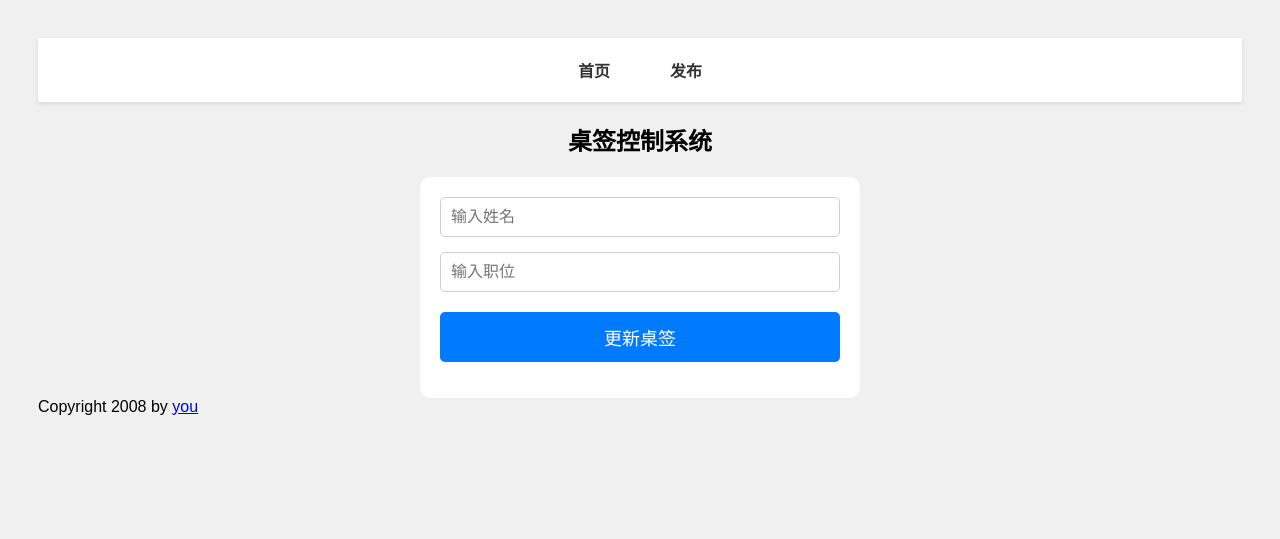
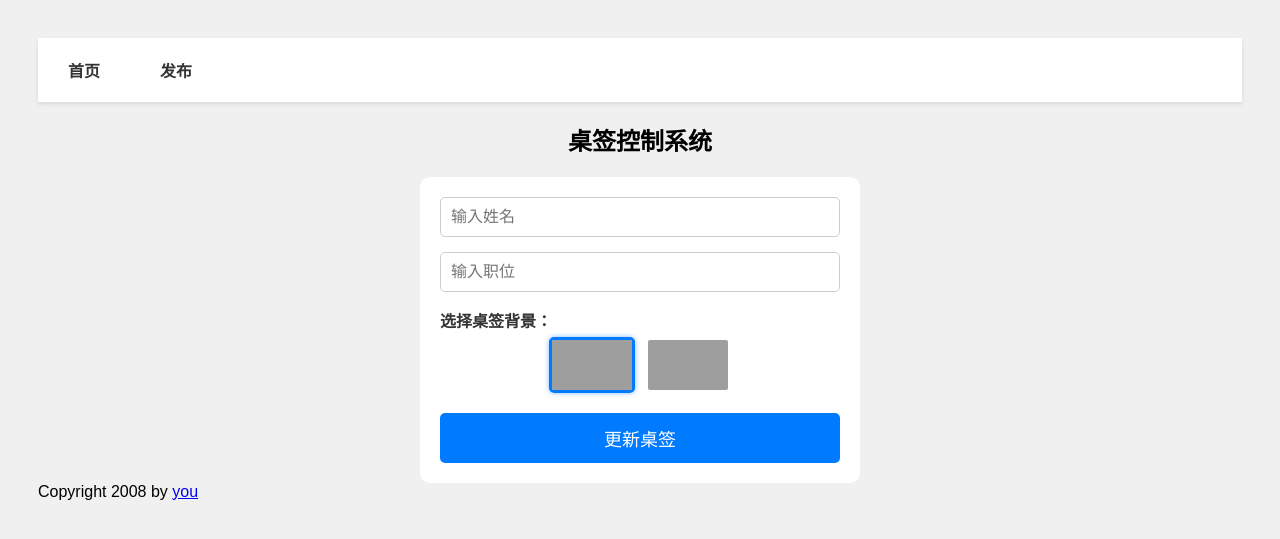
Before and after one commit to lumos-1213/tablecard_web, a Flask app: page /publish in a window 1280 px wide. Shown: the top 539 px of the page. Run offline with Flask 3, Linux system fonts and the light colour scheme; grey boxes are pictures that could not be loaded.

Commit message:
增添了选择图片功能

```diff
--- a/app.py
+++ b/app.py
@@ -13,12 +13,21 @@ def index():
 def publish_page():
     return render_template("base/publish_page.html")
 
+
 @app.route('/send', methods=['POST'])
 def send():
     data = request.json
     name = data.get('name', '')
     title = data.get('title', '')
-    payload = json.dumps({'name': name, 'title': title})
+    background = data.get('background', 'bkg1.png')  # 新增：接收背景参数
+
+    # 把 background 打包进去
+    payload = json.dumps({
+        'name': name,
+        'title': title,
+        'background': background
+    })
+
     try:
         publish.single(
             "topic/desk/001",
@@ -26,7 +35,7 @@ def send():
             hostname="127.0.0.1",
             auth={'username': 'pi', 'password': 'raspberry'}
         )
-        return jsonify({'msg': f'已发送："{name}"'})
+        return jsonify({'msg': f'已发送："{name}" (背景: {background})'})
     except Exception as e:
         return jsonify({'msg': f'发送失败： {e}'})
 
--- a/static/card.css
+++ b/static/card.css
@@ -49,14 +49,14 @@ nav ul {
     list-style: none;        /* 去掉小黑点 */
     margin: 0;
     padding: 0;
-    justify-content: center; /* 让导航项在中间居中，如果你想靠左，可以改成 flex-start */
-    gap: 40px;               /* 每个导航项之间的间距（替代原本的 margin） */
+    justify-content: flex-start; /* 让导航项在中间居中，如果你想靠左，可以改成 flex-start */
+    gap: 0;               /* 每个导航项之间的间距（替代原本的 margin） */
 }
 
 /* 美化超链接 */
 nav ul li a {
     display: block;          /* 让整个区域都能被点击，而不是只有文字能点 */
-    padding: 20px 10px;      /* 上下20px，左右10px，撑开点击区域 */
+    padding: 20px 30px;      /* 上下20px，左右10px，撑开点击区域 */
     text-decoration: none;   /* 去掉下划线 */
     color: #333;             /* 深灰色字体 */
     font-weight: bold;       /* 字体加粗 */
@@ -68,3 +68,32 @@ nav ul li a:hover {
     color: #007bff;          /* 悬停变成你之前那个亮蓝色 */
     background-color: #f8f9fa; /* 悬停时加一个极浅的灰色背景 */
 }
+
+/* 图片选择区 */
+.bg-grid {
+    display: flex;
+    gap: 10px;
+    justify-content: center;
+    margin-bottom: 15px;
+}
+
+.bg-option {
+    width: 80px;
+    height: 50px;
+    object-fit: cover;
+    border-radius: 5px;
+    cursor: pointer;
+    border: 3px solid transparent; /* 默认无边框 */
+    transition: all 0.2s;
+}
+
+/* 鼠标悬停时稍微放大 */
+.bg-option:hover {
+    transform: scale(1.05);
+}
+
+/* 被选中的样式（由 JS 动态添加） */
+.bg-option.selected {
+    border-color: #007bff; /* 选中时显示蓝色边框 */
+    box-shadow: 0 0 5px rgba(0, 123, 255, 0.5);
+}
--- a/templates/base/publish_page.html
+++ b/templates/base/publish_page.html
@@ -12,26 +12,82 @@
     <!-- 删掉多余的 id="my-input"，只保留 id="name" 和 id="title" -->
         <input id="name" placeholder="输入姓名">
         <input id="title" placeholder="输入职位">
+        <p id="status" style="color: green;"></p>
+        <!-- 在 <div class="card"> 里面添加 -->
+        <div class="background-selector">
+        <p style="margin: 10px 0 5px; font-weight: bold; color: #333;">选择桌签背景：</p>
+            <div class="bg-grid">
+        <!-- 注意图片路径，这里用的是 Flask 的 static 路径 -->
+            <img src="{{ url_for('static', filename='images/background/bkg1.png') }}"
+             class="bg-option" onclick="selectBg(this, 'bkg1.png')">
+            <img src="{{ url_for('static', filename='images/background/bkg2.png') }}"
+             class="bg-option" onclick="selectBg(this, 'bkg2.png')">
+            </div>
+        </div>
         <button onclick="send()">更新桌签</button>
-    <p id="status" style="color: green;"></p>
     </div>
 {% endblock %}
 
 {% block scripts %}
     <script>
+        // 新增一个全局变量，默认选第一张
+let selectedBackground = 'bkg1.png';
+
+// 图片点击事件
+function selectBg(element, bgName) {
+    // 1. 更新选中状态
+    selectedBackground = bgName;
+
+    // 2. 移除所有图片的 selected 类
+    document.querySelectorAll('.bg-option').forEach(img => img.classList.remove('selected'));
+
+    // 3. 给当前点击的图片加上 selected 类
+    element.classList.add('selected');
+}
+
+// 修改原有的 send() 函数
 function send() {
     const name = document.getElementById('name').value;
     const title = document.getElementById('title').value;
     const status = document.getElementById('status');
+
+    // 检查是否填了名字
+    if (!name) {
+        status.textContent = '请先输入姓名！';
+        status.style.color = 'red';
+        return;
+    }
+
+    if (!title) {
+        status.textContent = '请先输入职位！';
+        status.style.color = 'red';
+        return;
+    }
+
     status.textContent = '正在发送中...';
+    status.style.color = 'green';
+
     fetch('/send', {
         method: 'POST',
         headers: {'Content-Type': 'application/json'},
-                body: JSON.stringify({name: name, title: title})
+        // 重点：把 selectedBackground 一起发给后端
+        body: JSON.stringify({
+            name: name,
+            title: title,
+            background: selectedBackground
+        })
     })
     .then(res => res.json())
     .then(data => status.textContent = data.msg)
     .catch(err => status.textContent = '发送失败' + err);
 }
+
+// 页面加载时，默认选中第一张图（可选）
+window.onload = function() {
+    const firstImg = document.querySelector('.bg-option');
+    if (firstImg) {
+        firstImg.classList.add('selected');
+    }
+};
     </script>
 {% endblock %}
```
Lines whose indentation alone changed are shown as unchanged.
